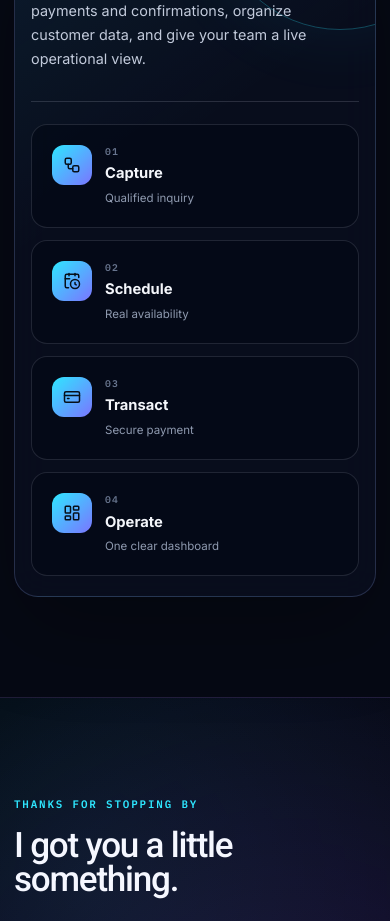
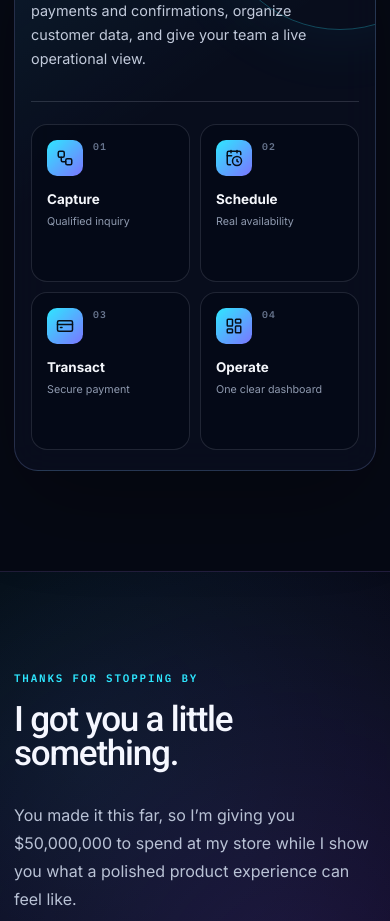
Before and after one commit to webdevRafa/rafa-the-dev, a React (Vite) app: page / in a window 390 px wide. Shown: the part 1840-2761 px from the top of the page. Built offline with nearby package versions, Linux system fonts and the light colour scheme.

Commit message:
Compact mobile systems grid

```diff
--- a/src/LuxuryStore.css
+++ b/src/LuxuryStore.css
@@ -560,8 +560,19 @@ body.cart-drawer-open { overflow: hidden; }
   .systems-section { grid-template-columns: minmax(0, 1fr); padding-block: 100px; }
   .systems-section__map { padding: 20px 16px; border-radius: 24px; }
   .systems-map__intro { grid-template-columns: 1fr; gap: 12px; }
-  .systems-map__rail { grid-template-columns: 1fr; }
-  .systems-node { min-height: 96px; }
+  .systems-map__rail { grid-template-columns: repeat(2, minmax(0, 1fr)); gap: 10px; }
+  .systems-node {
+    grid-template-columns: auto 1fr;
+    grid-template-areas: 'icon index' 'copy copy';
+    align-content: start;
+    min-height: 158px;
+    padding: 15px;
+    gap: 9px 10px;
+  }
+  .systems-node__icon { width: 36px; height: 36px; border-radius: 10px; }
+  .systems-node > div { margin-top: 4px; }
+  .systems-node strong { font-size: 0.84rem; }
+  .systems-node small { font-size: 0.67rem; line-height: 1.4; }
   .wallet-gift-section { grid-template-columns: minmax(0, 1fr); min-height: auto; padding-block: 100px; }
   .systems-section__lead h2,
   .wallet-gift__copy h2,
```
